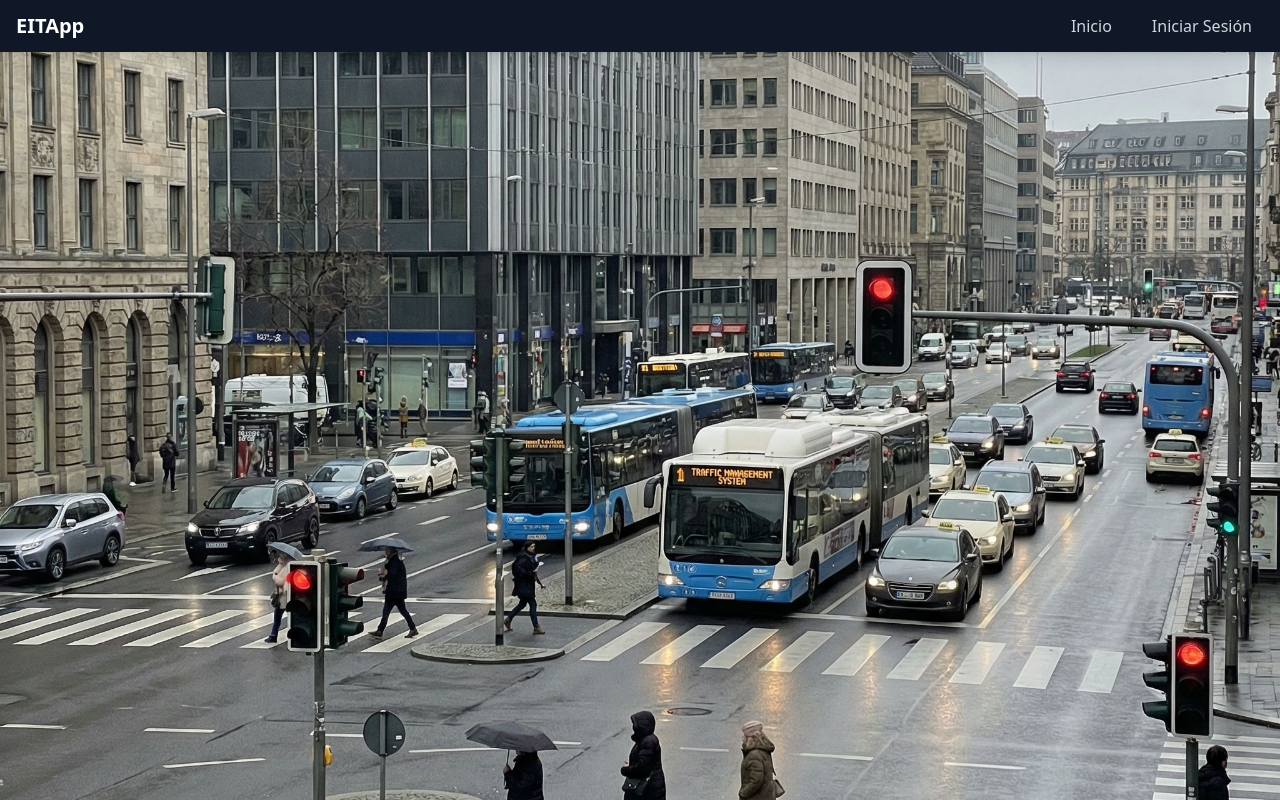
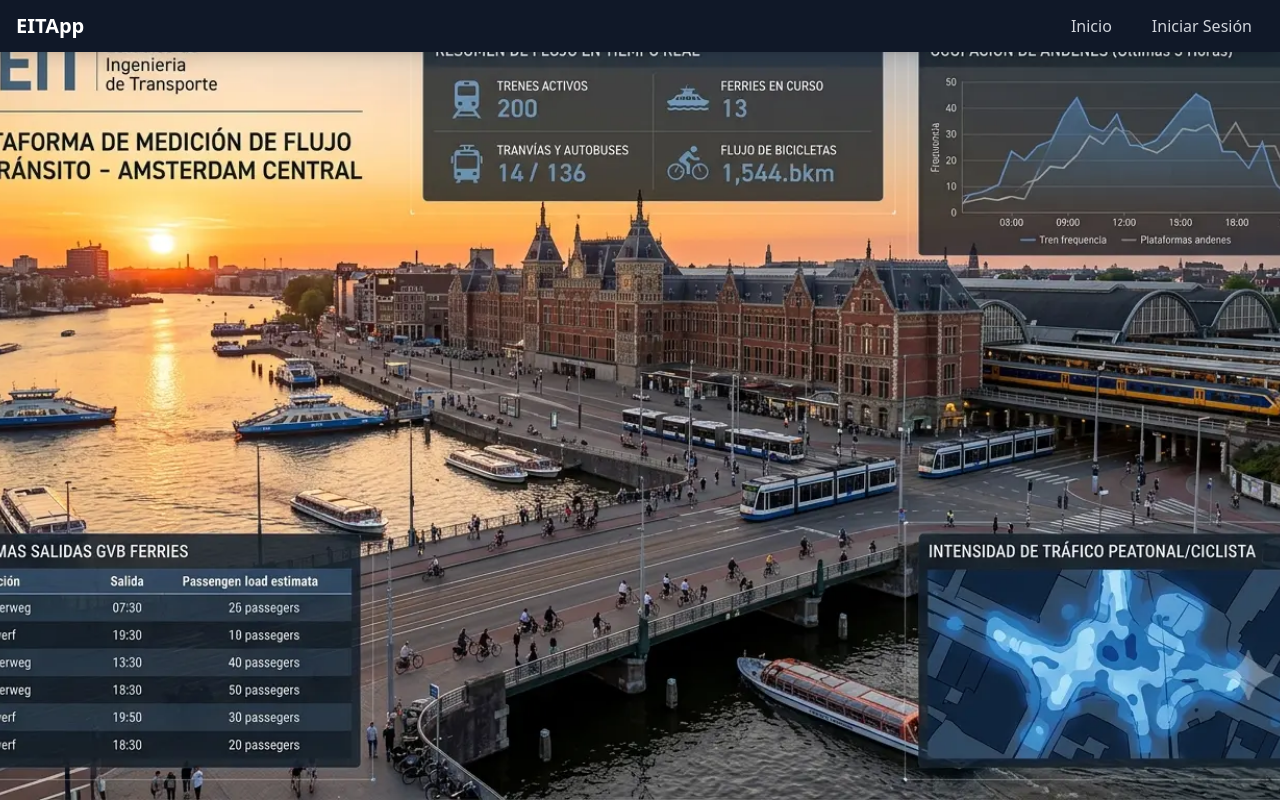
Before and after one commit to rroldanb/eitapp, a Django app: page /theme/ in a window 1280 px wide. Run offline with Django 4.2, Linux system fonts and the light colour scheme; parts of the project's set-up code (start-up, migrations or seed data) failed here and were passed over; some libraries are stand-ins or nearby versions.

Commit message:
chore: background image swap (base2.jpg → EIT_AMS.webp)

```diff
--- a/apps/common/static/css/styles.css
+++ b/apps/common/static/css/styles.css
@@ -29,7 +29,7 @@ body::before {
     left: 0;
     width: 100vw;
     height: 100vh;
-    background-image: url("../img/base2.jpg");
+    background-image: url("../img/EIT_AMS.webp");
     background-size: cover;
     background-position: center;
     background-repeat: no-repeat;
```
Also changed, not shown: apps/common/static/img/EIT_AMS.webp (added), apps/common/static/img/base2.jpg (deleted).
